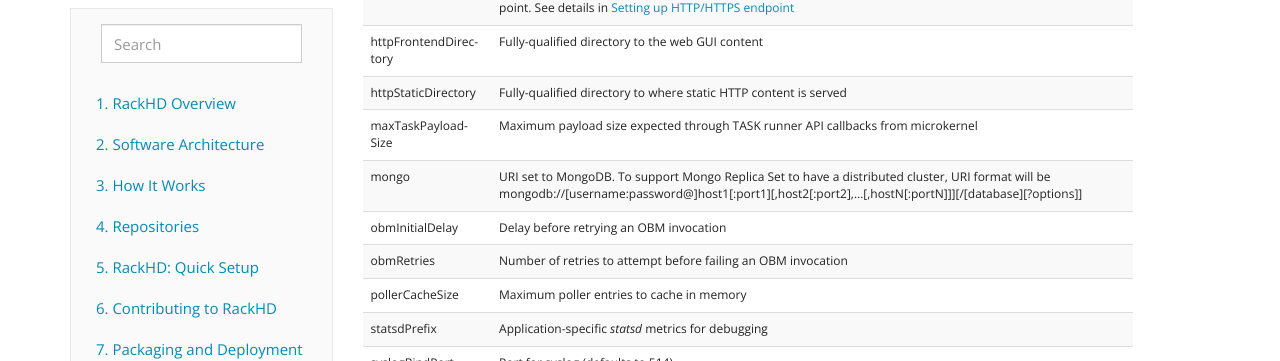
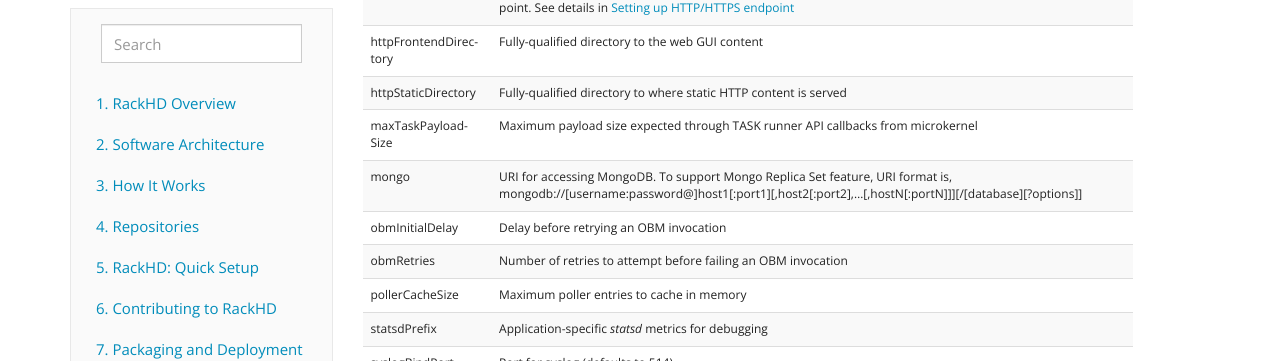
Before and after one commit to RackHD/docs, a Sphinx documentation site: the page built from docs/rackhd/configuration.rst, in a window 1280 px wide and 900 px high, scrolled down 2090 px. Shown: the part 92-453 px from the top of the window. Built offline with Sphinx 7.4.7, drawn with Linux system fonts in a browser that asks for light colours.

Commit message:
Mongo Replicaset format

```diff
--- a/docs/rackhd/configuration.rst
+++ b/docs/rackhd/configuration.rst
@@ -124,7 +124,7 @@
     * - maxTaskPayloadSize
       - Maximum payload size expected through TASK runner API callbacks from microkernel
     * - mongo
-      - URI set to MongoDB. To support Mongo Replica Set to have a distributed cluster, URI format will be  mongodb://[username:password@]host1[:port1][,host2[:port2],...[,hostN[:portN]]][/[database][?options]]
+      - URI for accessing MongoDB. To support Mongo Replica Set feature, URI format is, mongodb://[username:password@]host1[:port1][,host2[:port2],...[,hostN[:portN]]][/[database][?options]]
     * - obmInitialDelay
       - Delay before retrying an OBM invocation
     * - obmRetries
```
